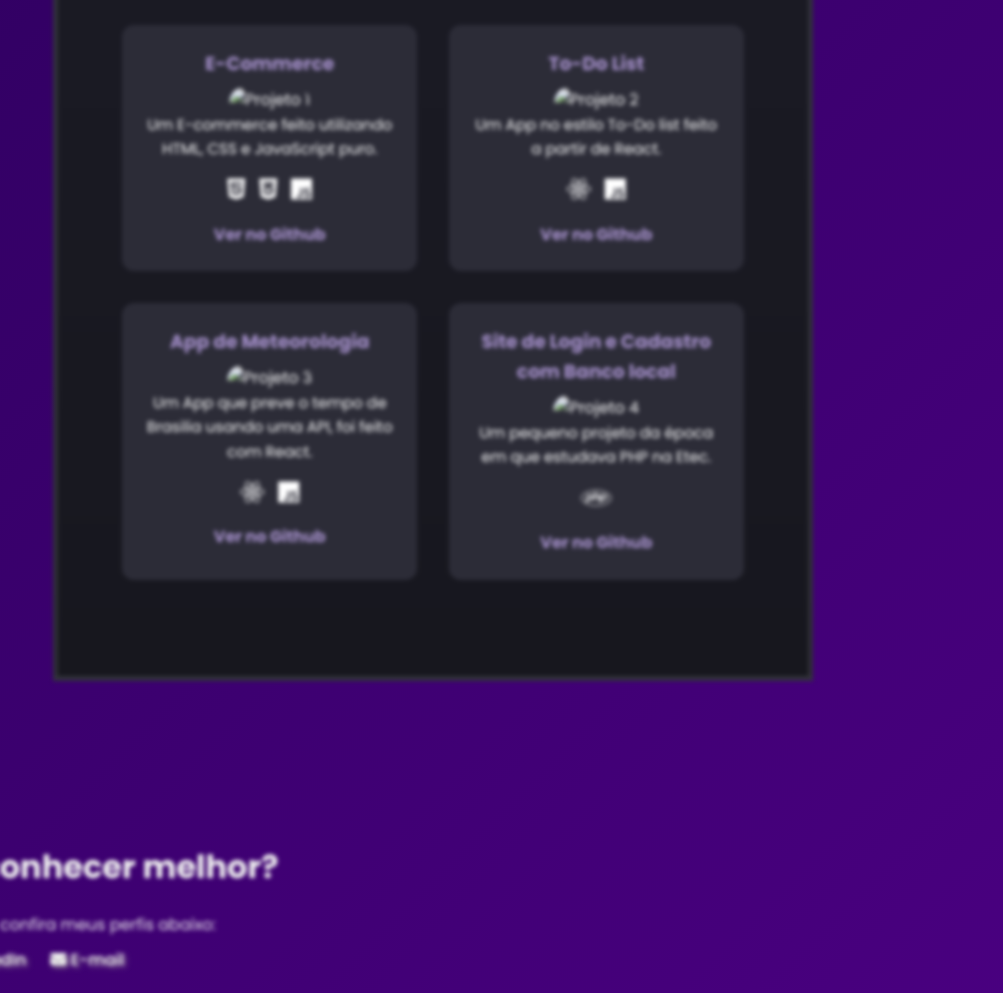
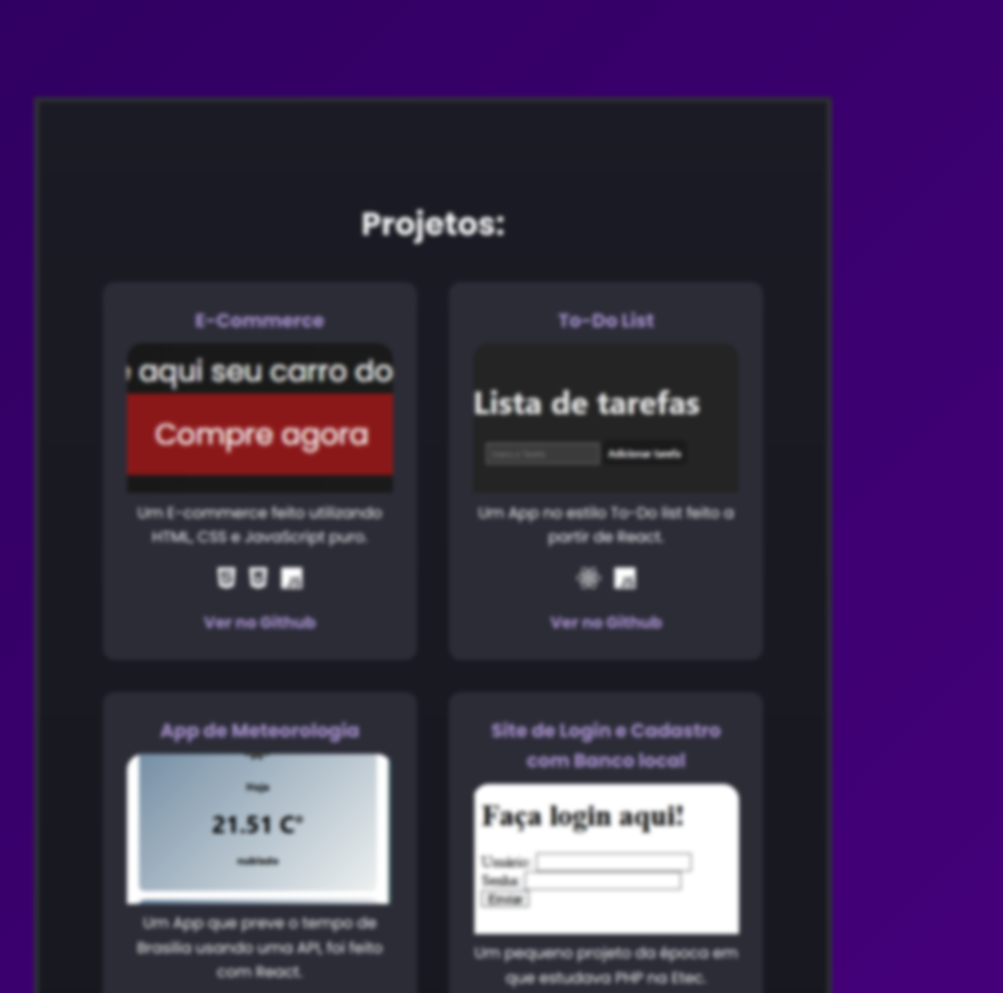
Before and after one commit to Balaz77/Balaz77.github.io, a plain HTML site: page index.html in a window 1280 px wide. Shown: the part 1501-2494 px from the top of the page, without its empty margins (207-1210 px from the left). Drawn offline with nearby package versions, Linux system fonts and the light colour scheme.

Commit message:
Add files via upload

```diff
--- a/index.html
+++ b/index.html
@@ -32,7 +32,7 @@
     </header>
 
     <section id="about" class="reveal">
-        <img src="/imagens/perfil.jpg" alt="Perfil">
+        <img src="perfil.jpg" alt="Perfil">
         <h2>Quem sou eu?</h2>
         <p>Me chamo Pedro Henrique Balazshazi Sousa Primo (sim, o nome é longo!). Brincadeiras à parte, sou um programador apaixonado por criar projetos que contribuam para minha jornada no mundo do desenvolvimento. Tenho experiência com várias linguagens, mas minha favorita é o JavaScript — minha especialidade. Amo desenvolver projetos web, mas também já explorei o desenvolvimento desktop e trabalhei com linguagens como PHP. Estou em constante aprendizado, buscando evoluir e um dia alcançar a maestria na programação. Essa é uma jornada infinita de conhecimento e aprimoramento!</p>
     </section>
@@ -59,7 +59,7 @@
         <div class="project-container">
                 <div class="project-card">
                     <h3>E-Commerce</h3>
-                    <img src="/imagens/ecm.png" alt="Projeto 1">
+                    <img src="ecm.png" alt="Projeto 1">
                     <p>Um E-commerce feito utilizando HTML, CSS e JavaScript puro.</p>
                     <div class="icons">
                         <i class="fab fa-html5"></i>
@@ -71,7 +71,7 @@
 
                 <div class="project-card">
                     <h3>To-Do List</h3>
-                    <img src="/imagens/todoLIst.png" alt="Projeto 2">
+                    <img src="todoLIst.png" alt="Projeto 2">
                     <p>Um App no estilo To-Do list feito a partir de React.</p>
                     <div class="icons">
                         <i class="fab fa-react"></i>
@@ -83,7 +83,7 @@
 
                 <div class="project-card">
                     <h3>App de Meteorologia</h3>
-                    <img src="/imagens/meteoApp.png" alt="Projeto 3">
+                    <img src="meteoApp.png" alt="Projeto 3">
                     <p>Um App que preve o tempo de Brasilia usando uma API, foi feito com React.</p>
                     <div class="icons">
                         <i class="fab fa-react"></i>
@@ -94,7 +94,7 @@
 
                 <div class="project-card">
                     <h3>Site de Login e Cadastro com Banco local</h3>
-                    <img src="/imagens/php.png" alt="Projeto 4">
+                    <img src="php.png" alt="Projeto 4">
                     <p>Um pequeno projeto da época em que estudava PHP na Etec.</p>
                     <div class="icons">
                         <i class="fab fa-php"></i>
```
